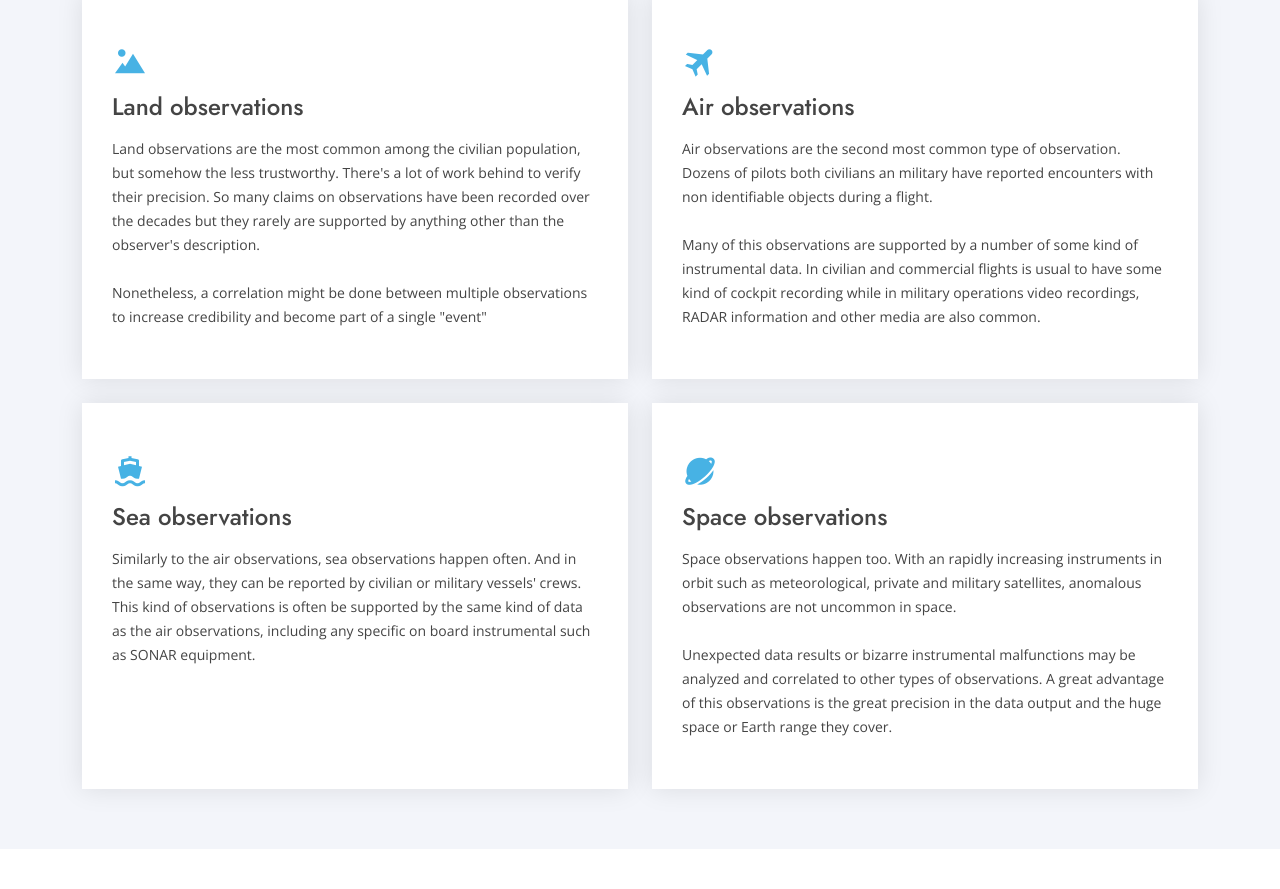
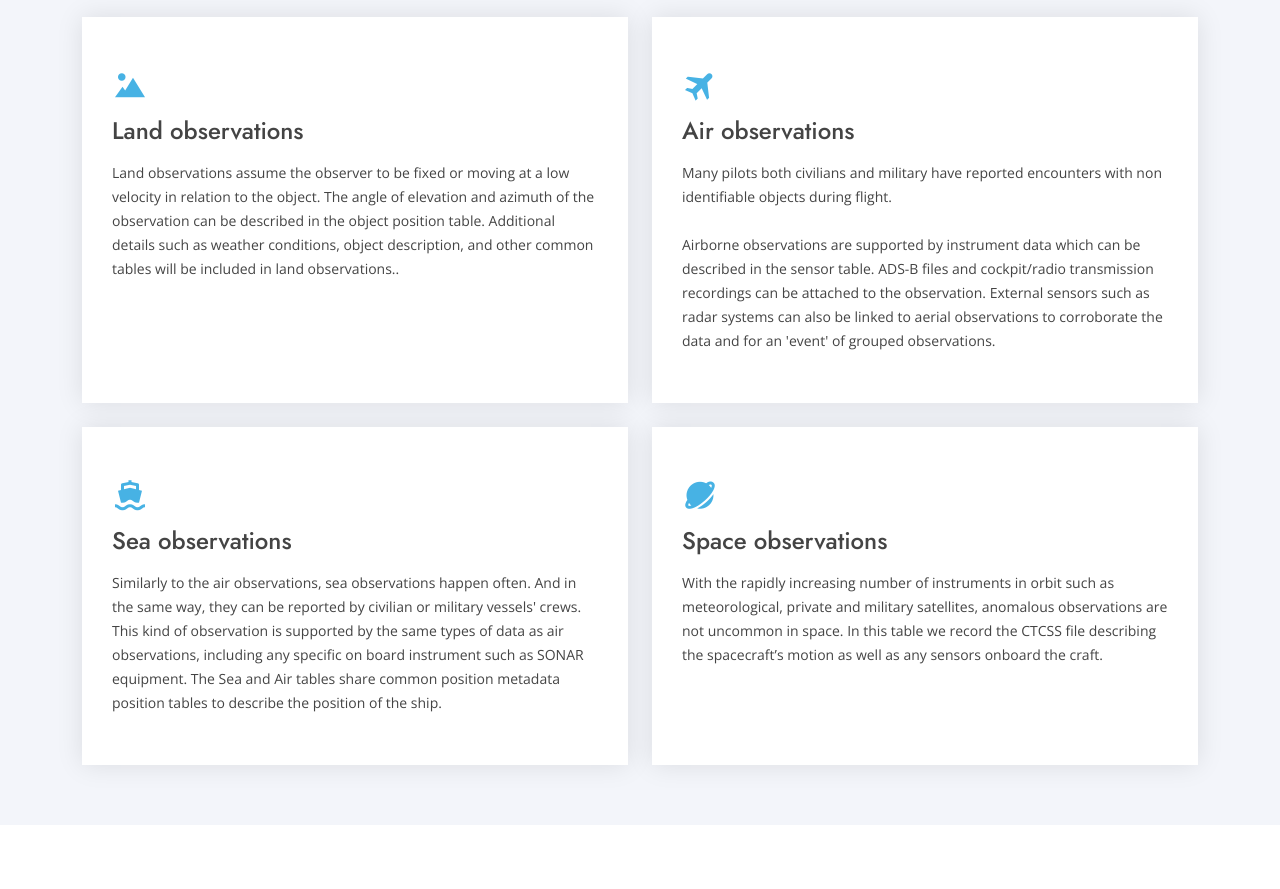
Before and after one commit to adx-project/adx-web, a Nuxt app: page / in a window 1280 px wide. Shown: the part 1120-2009 px from the top of the page. Built offline with nearby package versions, Linux system fonts and the light colour scheme.

Commit message:
Updated "observation" tests in landing page

```diff
--- a/pages/index.vue
+++ b/pages/index.vue
@@ -70,7 +70,9 @@
 
           <div class="section-title">
             <h2>Observations</h2>
-            <p>The ADX project maintains a repository of different types of observations</p>
+            <p>The ADX-DS model handles observations made from any platform and has specific
+              metadata according to their type. Observations are grouped as below, with common
+              tables to describe the observer, sensors, and phenomena observed.</p>
           </div>
 
           <div class="row">
@@ -79,13 +81,11 @@
               <div class="icon-box">
                 <div class="icon"><i class="bx bxs-landscape"></i></div>
                 <h4>Land observations</h4>
-                <p>Land observations are the most common among the civilian population, but somehow the less
-                  trustworthy. There's a lot of work behind to verify their precision. So many claims on observations
-                  have been recorded over the decades but they rarely are
-                  supported by anything other than the observer's description.</p><br/>
-
-                <p>Nonetheless, a correlation might be done between multiple observations to increase
-                  credibility and become part of a single "event"</p>
+                <p> Land observations assume the observer to be fixed or moving at a low velocity in relation to the
+                  object. The
+                  angle of elevation and azimuth of the observation can be described in the object position
+                  table. Additional details such as weather conditions, object description, and other common
+                  tables will be included in land observations..</p><br/>
               </div>
             </div>
 
@@ -94,13 +94,12 @@
               <div class="icon-box">
                 <div class="icon"><i class="bx bxs-plane-alt"></i></div>
                 <h4>Air observations</h4>
-                <p>Air observations are the second most common type of observation. Dozens of pilots both
-                  civilians an military have reported encounters with non identifiable objects during a
-                  flight.</p><br/>
-                <p>Many of this observations are supported by a number of some kind of instrumental data. In
-                  civilian and commercial flights is usual to have some kind of cockpit recording while in
-                  military operations video recordings, RADAR information and other media are also
-                  common.</p>
+                <p>Many pilots both civilians and military have reported encounters with non identifiable objects
+                  during flight.</p><br/>
+                <p>Airborne observations are supported by instrument data which can be
+                  described in the sensor table. ADS-B files and cockpit/radio transmission recordings can be
+                  attached to the observation. External sensors such as radar systems can also be linked to
+                  aerial observations to corroborate the data and for an 'event' of grouped observations.</p>
               </div>
             </div>
 
@@ -109,10 +108,11 @@
               <div class="icon-box">
                 <div class="icon"><i class="bx bxs-ship"></i></div>
                 <h4>Sea observations</h4>
-                <p>Similarly to the air observations, sea observations happen often. And in the same way,
-                  they can be reported by civilian or military vessels' crews. This kind of observations is often be
-                  supported by the same kind of data as the air observations,
-                  including any specific on board instrumental such as SONAR equipment.</p>
+                <p>Similarly to the air observations, sea observations happen often. And in the same way, they
+                  can be reported by civilian or military vessels' crews. This kind of observation is supported
+                  by the same types of data as air observations, including any specific on board instrument
+                  such as SONAR equipment. The Sea and Air tables share common position metadata
+                  position tables to describe the position of the ship.</p>
               </div>
             </div>
 
@@ -121,12 +121,10 @@
               <div class="icon-box">
                 <div class="icon"><i class="bx bxs-planet"></i></div>
                 <h4>Space observations</h4>
-                <p>Space observations happen too. With an rapidly increasing instruments in orbit such as
-                  meteorological, private and military satellites, anomalous observations are not uncommon in
-                  space.</p><br/>
-                <p>Unexpected data results or bizarre instrumental malfunctions may be analyzed and
-                  correlated to other types of observations. A great advantage of this observations is the
-                  great precision in the data output and the huge space or Earth range they cover.</p>
+                <p>With the rapidly increasing number of instruments in orbit such as meteorological, private
+                  and military satellites, anomalous observations are not uncommon in space. In this table we
+                  record the CTCSS file describing the spacecraft’s motion as well as any sensors onboard
+                  the craft.</p>
               </div>
             </div>
           </div>
```
